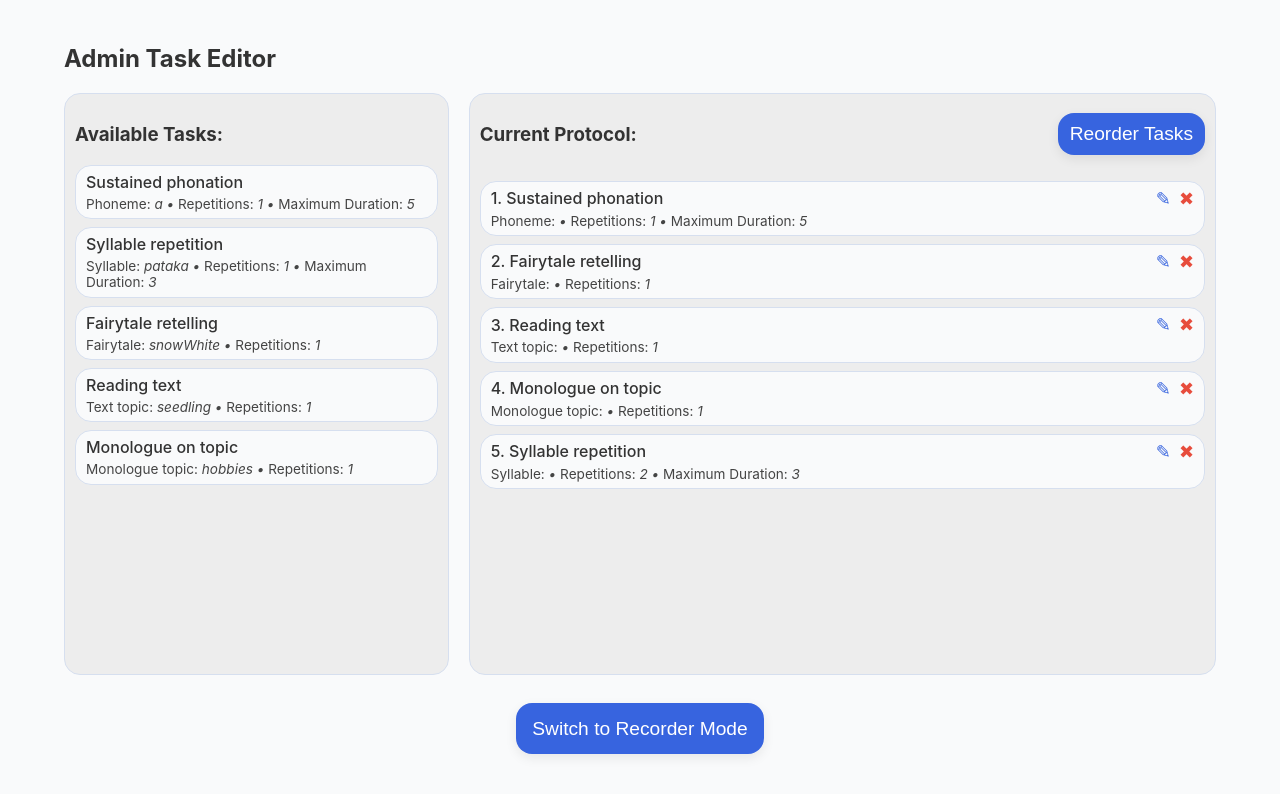
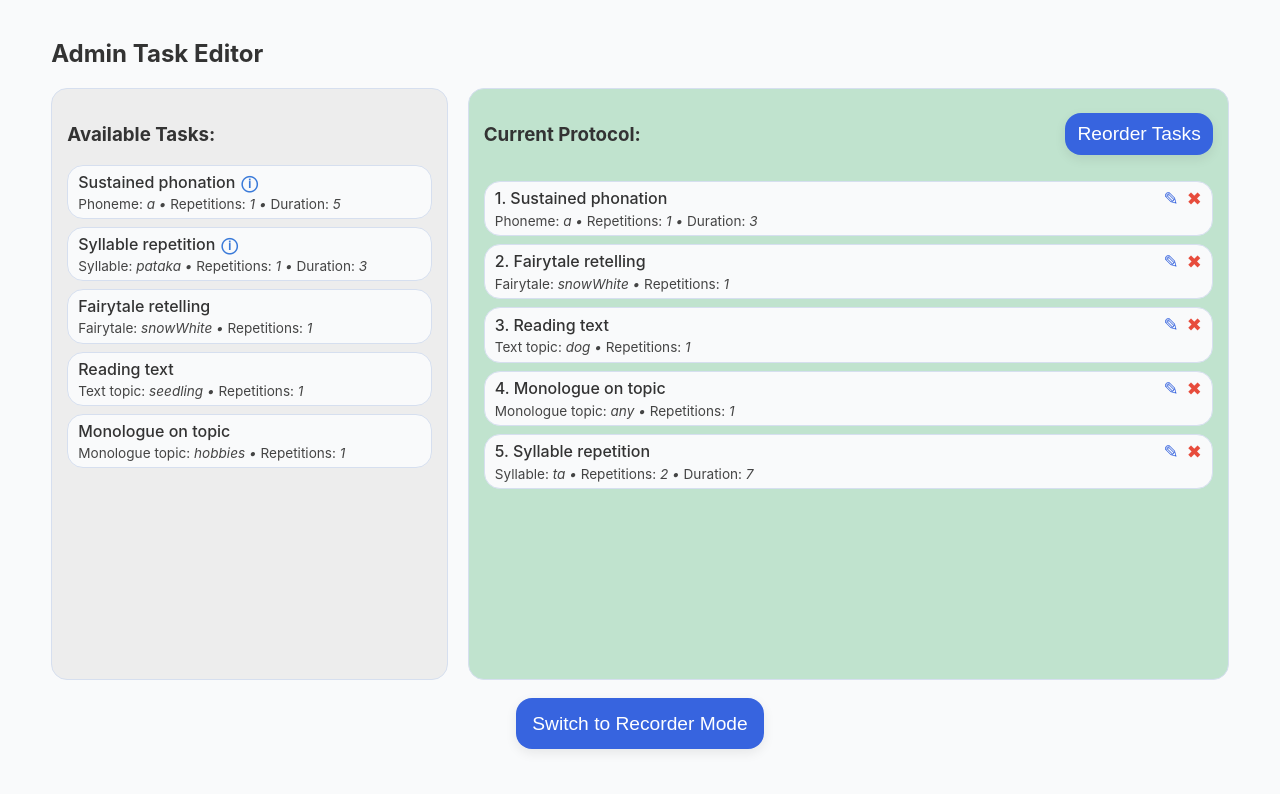
Before and after one commit to maskopav/web_app_test_react, a React (Vite) app: page / in a window 1280 px wide. Shown: the top 794 px of the page. Built offline with nearby package versions, Linux system fonts and the light colour scheme.

Commit message:
info tooltip added, max duration -> duration, resolved params displayed

```diff
--- a/src/App.jsx
+++ b/src/App.jsx
@@ -54,7 +54,7 @@ function App() {
             instructionsActive={currentTask.instructionsActive}
             audioExample={currentTask.audioExample}
             mode={currentTask.recording.mode}
-            maxDuration={currentTask.recording.maxDuration}
+            duration={currentTask.recording.duration}
             onNextTask={handleNextTask}
           />
         );
--- a/src/components/AdminTaskEditor/AdminTaskEditor.css
+++ b/src/components/AdminTaskEditor/AdminTaskEditor.css
@@ -15,8 +15,8 @@
   }
 
 .admin-container {
-    padding: 20px;
-    width: 90vw;
+    padding: 10px;
+    width: 92vw;
     margin: 0 auto;
   }
 
@@ -29,13 +29,16 @@
   .task-section, .protocol-section {
     border: 1px solid var(--border);
     border-radius: var(--radius);
-    padding: 10px;
+    padding: 15px;
     background: var(--card-bg);
     height: 70vh;
   }
 
   .task-section { flex: 1; }
-  .protocol-section { flex: 2; }
+  .protocol-section {
+    flex: 2;
+    background: #c0e3ce;
+  }
 
   .protocol-header {
     display: flex;
@@ -217,7 +220,39 @@
     background: #0069d9;
   }
 
-/* Compact inline parameters */
+  /* Info tooltip*/
+  .info-tooltip {
+    position: relative;
+    display: inline-block;
+    margin-left: 6px;
+    cursor: help;
+    color: #3a7ad9;
+    font-weight: bold;
+  }
+
+  .info-tooltip-text {
+    visibility: hidden;
+    position: fixed; /* instead of absolute */
+    background-color: #333;
+    color: #fff;
+    border-radius: 8px;
+    padding: 8px 10px;
+    z-index: 99999; /* guaranteed on top */
+    max-width: 260px;
+    font-size: 0.85rem;
+    line-height: 1.2;
+    text-align: left;
+    opacity: 0;
+    transition: opacity 0.2s;
+    pointer-events: none;
+  }
+
+  .info-tooltip:hover .info-tooltip-text {
+    visibility: visible;
+    opacity: 1;
+  }
+
+
 
   /* Narrow screens */
   @media (max-width: 600px) {
--- a/src/components/AdminTaskEditor/AdminTaskEditor.jsx
+++ b/src/components/AdminTaskEditor/AdminTaskEditor.jsx
@@ -7,7 +7,10 @@ import {
   translateTaskName,
   getAllParams,
   getDefaultParams,
+  getResolvedParams,
+  translateTaskDescription,
 } from "../../utils/translations";
+import InfoTooltip from "./InfoTooltip";
 import { taskBaseConfig} from "../../config/tasksBase.js"
 import "./AdminTaskEditor.css";
 
@@ -70,14 +73,15 @@ export function AdminTaskEditor({ i18nJson = {}, initialTasks = [], onSave = ()
           <ul className="task-list">
           {Object.keys(taskBaseConfig).map((cat) => {
             const translatedName = translateTaskName(cat);
+            const description = translateTaskDescription(cat);
             const params = getAllParams(cat);
-            const paramLabels = Object.values(params).map((p) => p.label);
             const defaults = getDefaultParams(cat);
-
             return (
               <div key={cat} className="task-option" onClick={() => addTask(cat)}>
                 <div className="task-title">
-                  {translatedName}</div>
+                  {translatedName}
+                  <InfoTooltip text={description} />
+                </div>
                 <div className="task-params">
                   {/* Inline parameter summary (compact like in Current Protocol) */}
                   <div className="param-inline">
@@ -115,6 +119,9 @@ export function AdminTaskEditor({ i18nJson = {}, initialTasks = [], onSave = ()
           <ul className="protocol-list">
             {tasks.map((task, idx) => {
               const params = getAllParams(task.category);
+              console.log(`Params for task ${idx} (${task.category}):`, params);
+              const resolvedParams = getResolvedParams(task.category, task);
+              console.log(`Resolved params for task ${idx} (${task.category}):`, resolvedParams);
               return (
                 <li
                   key={idx}
@@ -153,11 +160,7 @@ export function AdminTaskEditor({ i18nJson = {}, initialTasks = [], onSave = ()
                   {/* Inline parameter summary */}
                   <div className="param-inline">
                     {Object.entries(params).map(([pKey, pInfo], i) => {
-                      const val =
-                        task[pKey] !== undefined && task[pKey] !== null
-                          ? task[pKey]
-                          : pInfo.default ?? "";
-
+                      const val = resolvedParams.params?.[pKey] ?? task[pKey] ?? pInfo.default ?? "";
                       return (
                         <span key={pKey}>
                           {i > 0 && " • "}
--- /dev/null
+++ b/src/components/AdminTaskEditor/InfoTooltip.jsx
@@ -0,0 +1,11 @@
+import React from "react";
+
+export default function InfoTooltip({ text }) {
+  if (!text) return null;
+  return (
+    <span className="info-tooltip">
+      ⓘ
+      <span className="info-tooltip-text">{text}</span>
+    </span>
+  );
+}
--- a/src/components/VoiceRecorder/VoiceRecorder.jsx
+++ b/src/components/VoiceRecorder/VoiceRecorder.jsx
@@ -15,7 +15,7 @@ export const VoiceRecorder = ({
     instructionsActive,
     audioExample,
     mode,
-    maxDuration,
+    duration,
     onNextTask,
     onRecordingComplete = () => {},
     onError = (err) => console.error(err),
@@ -31,7 +31,7 @@ export const VoiceRecorder = ({
         instructionsActive,
         audioExample,
         mode,
-        maxDuration
+        duration
     });
 
     const {
@@ -98,7 +98,7 @@ export const VoiceRecorder = ({
 
             <RecordingControls
             recordingStatus={recordingStatus}
-            disableControls={!!maxDuration}
+            disableControls={!!duration}
             permission={permission}
             onStart={startRecording}
             onPause={pauseRecording}
--- a/src/config/tasksBase.ts
+++ b/src/config/tasksBase.ts
@@ -2,8 +2,8 @@
 
 export type RecordingMode =
   | { mode: "basicStop" }
-  | { mode: "countDown"; maxDuration: number }
-  | { mode: "delayedStop"; maxDuration: number };
+  | { mode: "countDown"; duration: number }
+  | { mode: "delayedStop"; duration: number };
 
 export interface TaskParamDef {
   default: any;
@@ -23,21 +23,21 @@ export interface TaskBase {
 export const taskBaseConfig: Record<string, TaskBase> = {
   phonation: {
     type: "voice",
-    recording: { mode: "delayedStop", maxDuration: 5 },
+    recording: { mode: "delayedStop", duration: 5 },
     params: {
       phoneme: { default: "a" },
       repeat: { default: 1 },
-      maxDuration: { default: 5 },
+      duration: { default: 5 },
     },
   },
 
   syllableRepeating: {
     type: "voice",
-    recording: { mode: "countDown", maxDuration: 5 },
+    recording: { mode: "countDown", duration: 5 },
     params: {
       syllable: { default: "pataka" },
       repeat: { default: 1 },
-      maxDuration: { default: 3 },
+      duration: { default: 3 },
     },
   },
 
--- a/src/i18n/en/tasks.json
+++ b/src/i18n/en/tasks.json
@@ -1,8 +1,9 @@
 {
     "phonation": {
       "name": "Sustained phonation",
+      "description": "The participant sustains a vowel sound for a few seconds to analyze voice stability.",
       "title": "Prolonged phonation /{{phoneme}}/",
-      "instructions": "Press START and sustain /{{phoneme}}/ for at least {{maxDuration}} seconds.",
+      "instructions": "Press START and sustain /{{phoneme}}/ for at least {{duration}} seconds.",
       "params": {
         "phoneme": {
           "label": "Phoneme",
@@ -17,14 +18,15 @@
         "repeat": {
           "label": "Repetitions"
         },
-        "maxDuration": {
-          "label": "Maximum Duration"
+        "duration": {
+          "label": "Duration"
         }
       }
     },
 
     "syllableRepeating": {
       "name": "Syllable repetition",
+      "description": "Repeat syllables like pa-ta-ka to assess articulation speed and precision.",
       "title": "{{syllable}} repetition",
       "instructions": "Press START and repeat /{{syllable}}/ as quickly and accurately as possible.",
       "params": {
@@ -36,8 +38,8 @@
             "ka": "ka-ka-ka"
           }
         },
-        "maxDuration": {
-          "label": "Maximum Duration"
+        "duration": {
+          "label": "Duration"
         },
         "repeat": {
           "label": "Repetitions"
--- a/src/tasks.ts
+++ b/src/tasks.ts
@@ -24,10 +24,10 @@ export function createTask(category: string, overrides: Record<string, any> = {}
     Object.entries(def.params).map(([k, v]) => [k, overrides[k] ?? v.default])
   );
 
-    // Merge recording config with param-defined maxDuration (if relevant)
+    // Merge recording config with param-defined duration (if relevant)
     let recording = { ...def.recording };
-    if ("maxDuration" in params && "maxDuration" in recording) {
-      recording = { ...recording, maxDuration: params.maxDuration };
+    if ("duration" in params && "duration" in recording) {
+      recording = { ...recording, duration: params.duration };
     }
 
   // Extract known non-param overrides
@@ -47,9 +47,9 @@ export function createTask(category: string, overrides: Record<string, any> = {}
 
 // Example usage:
 export const TASKS = [
-  createTask("phonation", { phoneme: "a", maxDuration: 3}),
+  createTask("phonation", { phoneme: "a", duration: 3}),
   createTask("retelling", { fairytale: "snowWhite" }),
   createTask("reading", { topic: "dog"}),
   createTask("monologue", { topic: "any"}),
-  createTask("syllableRepeating", { syllable: "ta", repeat: 2, maxDuration: 7})
+  createTask("syllableRepeating", { syllable: "ta", repeat: 2, duration: 7})
 ];
--- a/src/utils/translations.ts
+++ b/src/utils/translations.ts
@@ -8,6 +8,10 @@ import { taskBaseConfig } from "../config/tasksBase.js";
 
 export function translateTaskName(category: string): string {
   return i18next.t(`${category}.name`, { ns: "tasks", defaultValue: category });
+}
+
+export function translateTaskDescription(category: string): string {
+  return i18next.t(`${category}.description`, { ns: "tasks", defaultValue: "" });
 }
 
 export function translateTaskTitle(category: string, params: Record<string, any> = {}): string {
@@ -85,7 +89,7 @@ export function getAllParams(category: string): Record<string, any> {
         ];
       }
 
-      // --- CASE 2: numeric or literal parameters (e.g. repeat, maxDuration)
+      // --- CASE 2: numeric or literal parameters (e.g. repeat, duration)
       const defaultValue = paramDef.default;
       const isNumeric = typeof defaultValue === "number";
 
```
Also changed, not shown: src/hooks/useVoiceRecorder.js (+6 -6 lines), 1 other file (tests, documents, lock files or other folders).
